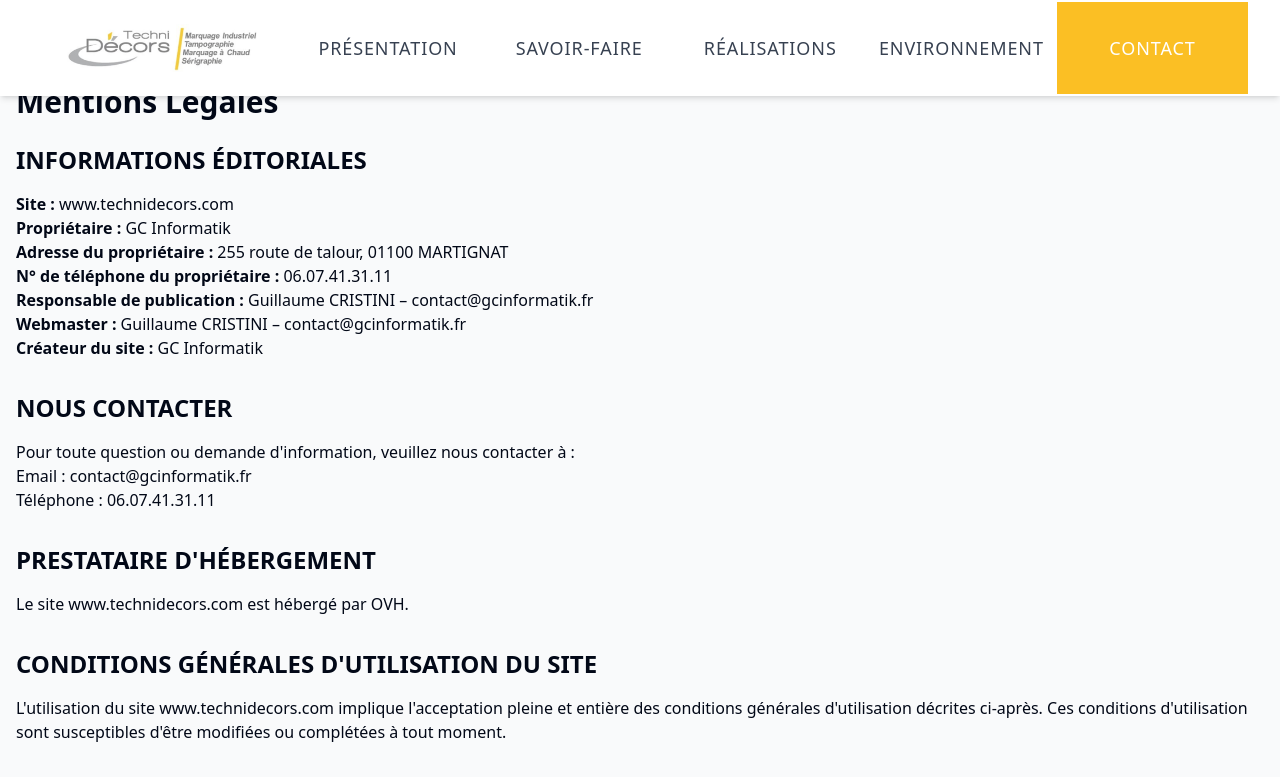
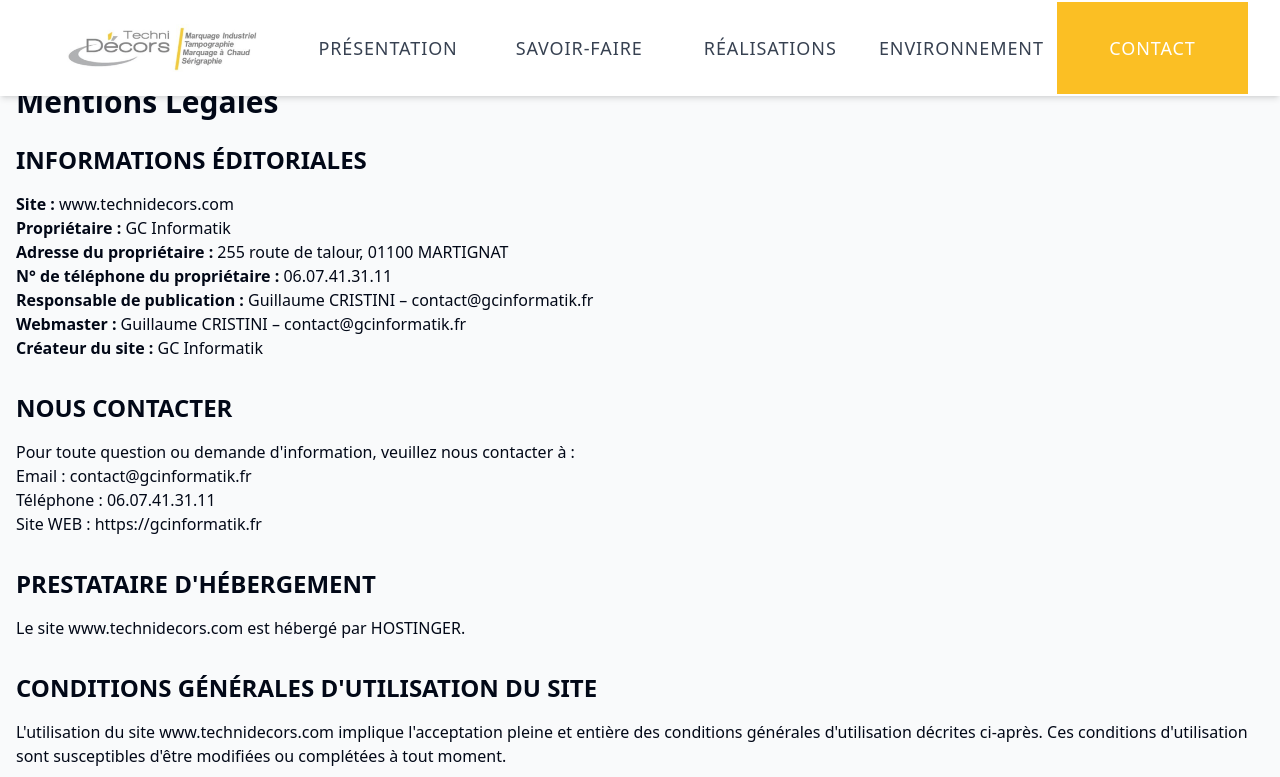
Before and after one commit to guicrstn/technidecors, a Next.js app: page /mentions-legales in a window 1280 px wide. Shown: the top 777 px of the page. Built offline with nearby package versions, Linux system fonts and the light colour scheme.

Commit message:
feat: little change

```diff
--- a/app/mentions-legales/page.tsx
+++ b/app/mentions-legales/page.tsx
@@ -40,11 +40,12 @@ export default function MentionsLegales() {
           <p>Pour toute question ou demande d&apos;information, veuillez nous contacter à :</p>
           <p>Email : contact@gcinformatik.fr</p>
           <p>Téléphone : 06.07.41.31.11</p>
+          <p>Site WEB : https://gcinformatik.fr</p>
         </section>
 
         <section className="mb-8">
           <h2 className="text-2xl font-semibold mb-4">PRESTATAIRE D&apos;HÉBERGEMENT</h2>
-          <p>Le site www.technidecors.com est hébergé par OVH.</p>
+          <p>Le site www.technidecors.com est hébergé par HOSTINGER.</p>
         </section>
 
         <section className="mb-8">
--- a/app/realisations/page.tsx
+++ b/app/realisations/page.tsx
@@ -150,7 +150,7 @@ const portfolioItems: PortfolioItem[] = [
     id: "19",
     title: "TAMPOGRAPHIE",
     subtitle: "COSMETIQUE",
-    image: "/images/chanel.jpeg",
+    image: "/images/bouchon3.jpg",
     categories: ["cosmetique", "bouchon"],
   },
   {
--- a/components/footer.tsx
+++ b/components/footer.tsx
@@ -10,7 +10,7 @@ export function Footer() {
           <div className="flex items-center gap-2 mb-4 md:mb-0">
             <span className="text-gray-600">Suivez-nous sur</span>
             <Link
-              href="https://linkedin.com/company/technidecors"
+              href="https://www.linkedin.com/company/techni-decors"
               target="_blank"
               rel="noopener noreferrer"
               className="text-gray-600 hover:text-amber-500 transition-colors"
```
Also changed, not shown: public/images/bouchon3.jpg (added).
